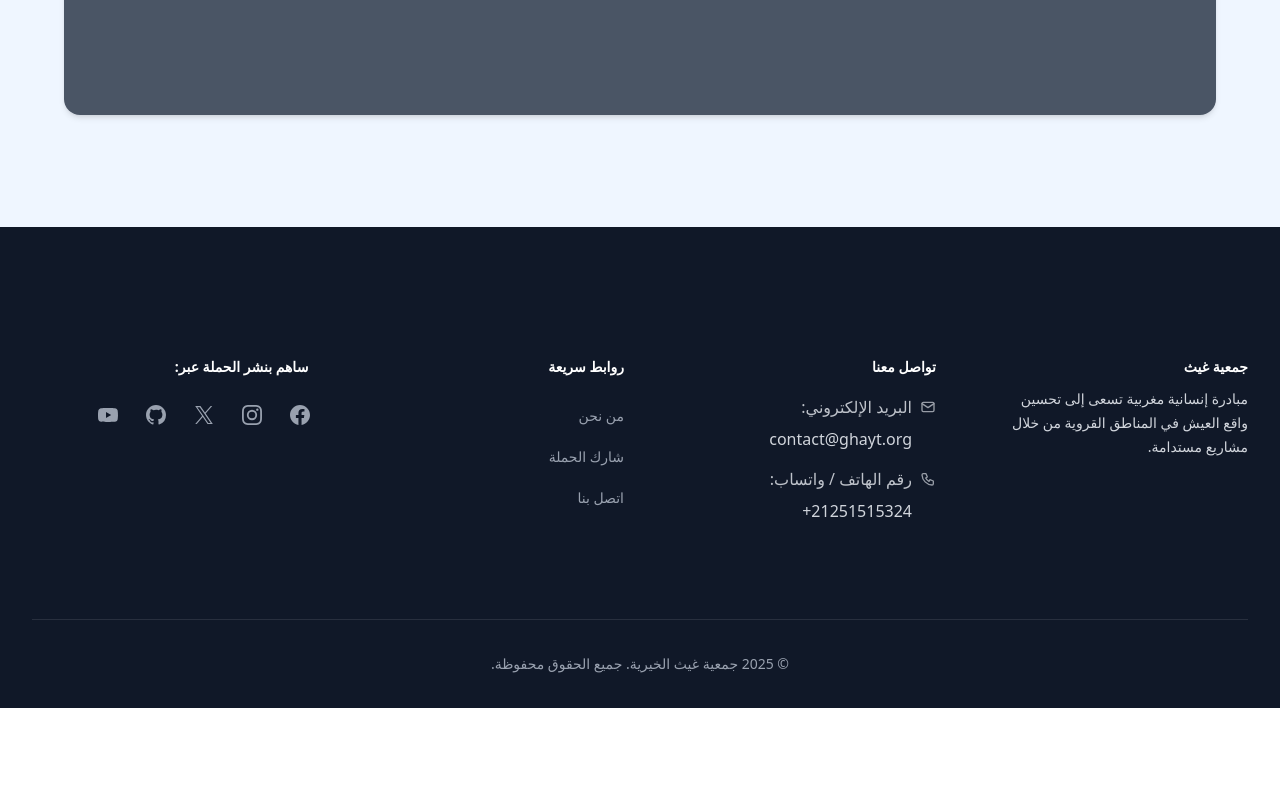
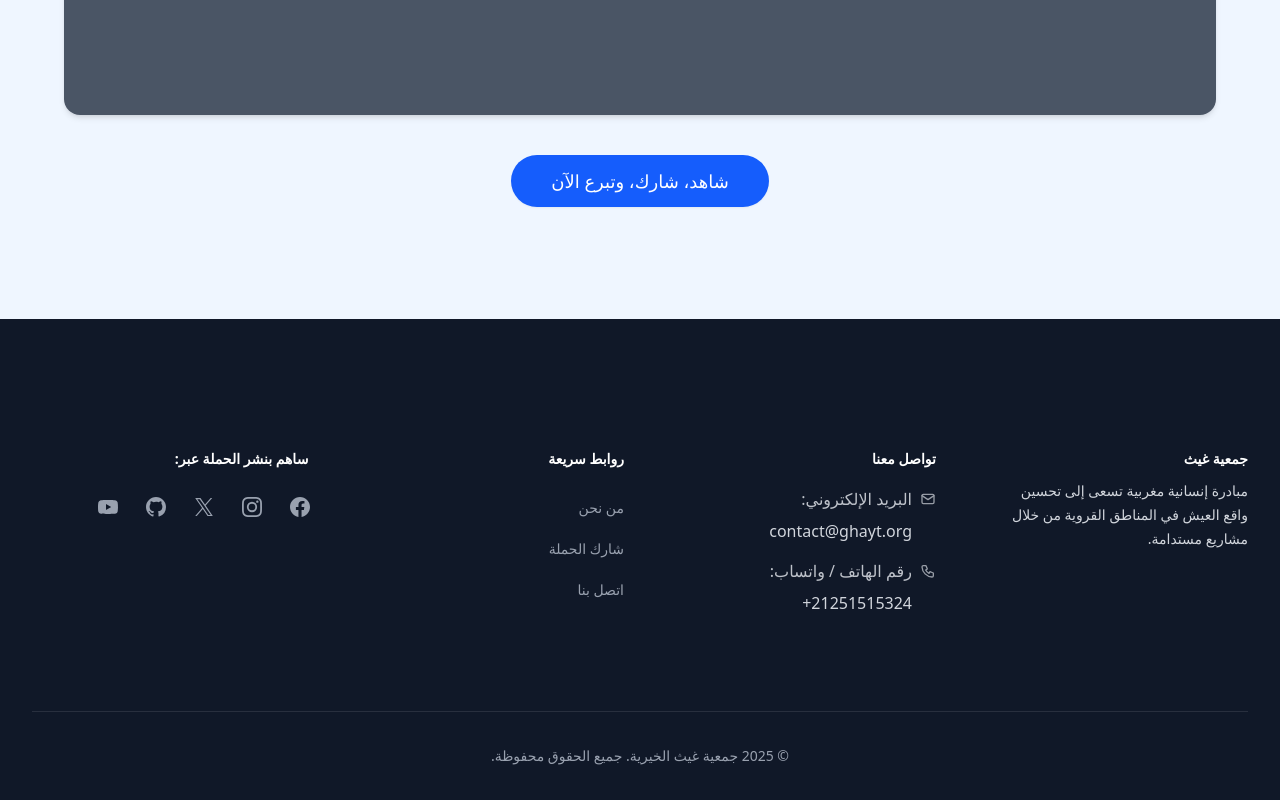
Before and after one commit to omarhoumz/athar.ghaytcharity.com, a React (Vite) app: page / in a window 1280 px wide. Shown: the part 3365-4165 px from the top of the page. Before the commit the page ends 4073 px from the top, so only its background shows below. Built offline with nearby package versions, Linux system fonts and the light colour scheme; a web font is replaced by a local one.

Commit message:
feature: add cta action

```diff
--- a/src/components/layout/header.jsx
+++ b/src/components/layout/header.jsx
@@ -27,7 +27,7 @@ const companyLogoElement = (
 export function CtaAction({ className, children = 'تبرع الآن' }) {
   return (
     <a
-      href='#'
+      href='#!'
       className={cn(
         'rounded-full bg-blue-600 px-6 py-2 text-sm font-semibold text-white shadow-xs hover:bg-blue-500 focus-visible:outline-2 focus-visible:outline-offset-2 focus-visible:outline-blue-600',
         className,
--- a/src/feature/home/sections/video-showcasing.jsx
+++ b/src/feature/home/sections/video-showcasing.jsx
@@ -1,6 +1,7 @@
 import { IconPlayerPlayFilled } from '@tabler/icons-react'
 import { useState } from 'react'
 import { Helmet } from 'react-helmet'
+import { CtaAction } from '../../../components/layout/header'
 
 export function VideoShowcasing() {
   const [triggerPlay, setTriggerPlay] = useState(false)
@@ -53,6 +54,10 @@ export function VideoShowcasing() {
             </div>
           )}
         </div>
+
+        <CtaAction className='mt-6 px-10 py-3 text-lg font-medium'>
+          شاهد، شارك، وتبرع الآن
+        </CtaAction>
       </div>
     </section>
   )
```
